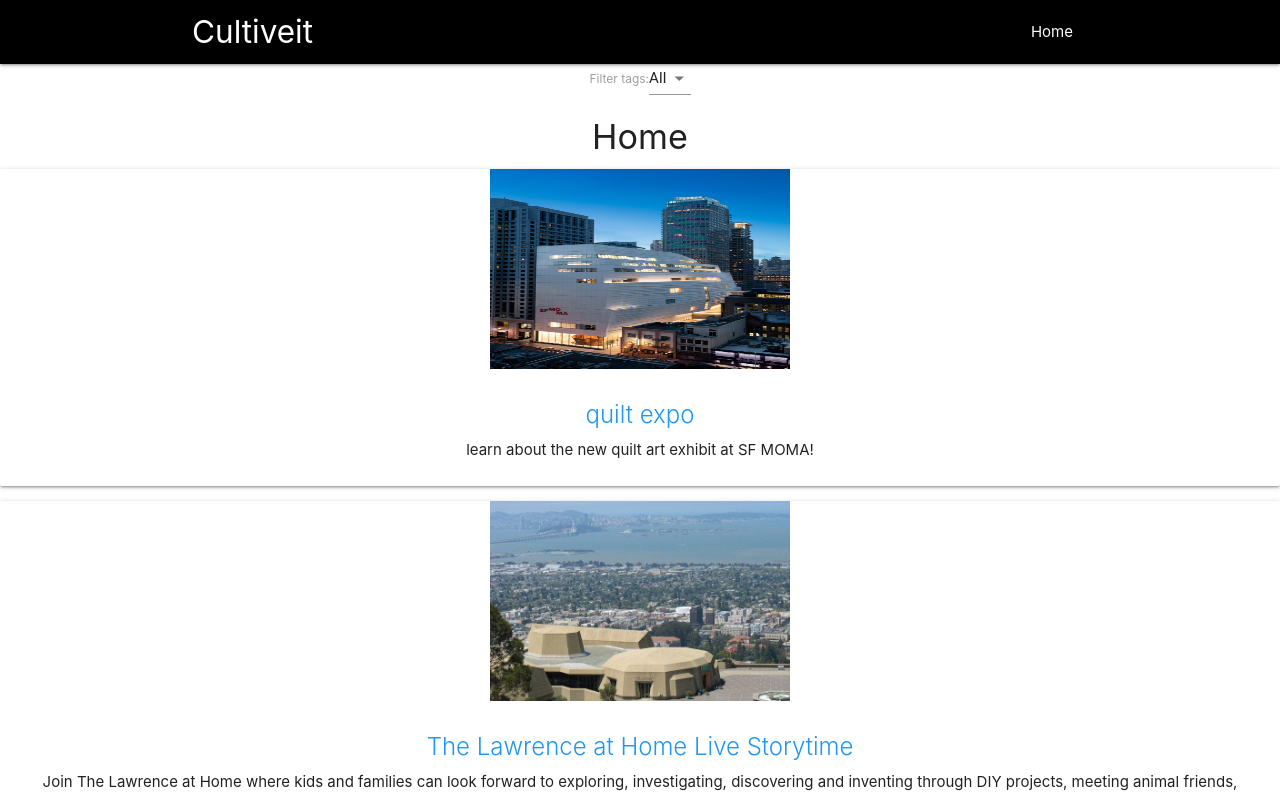
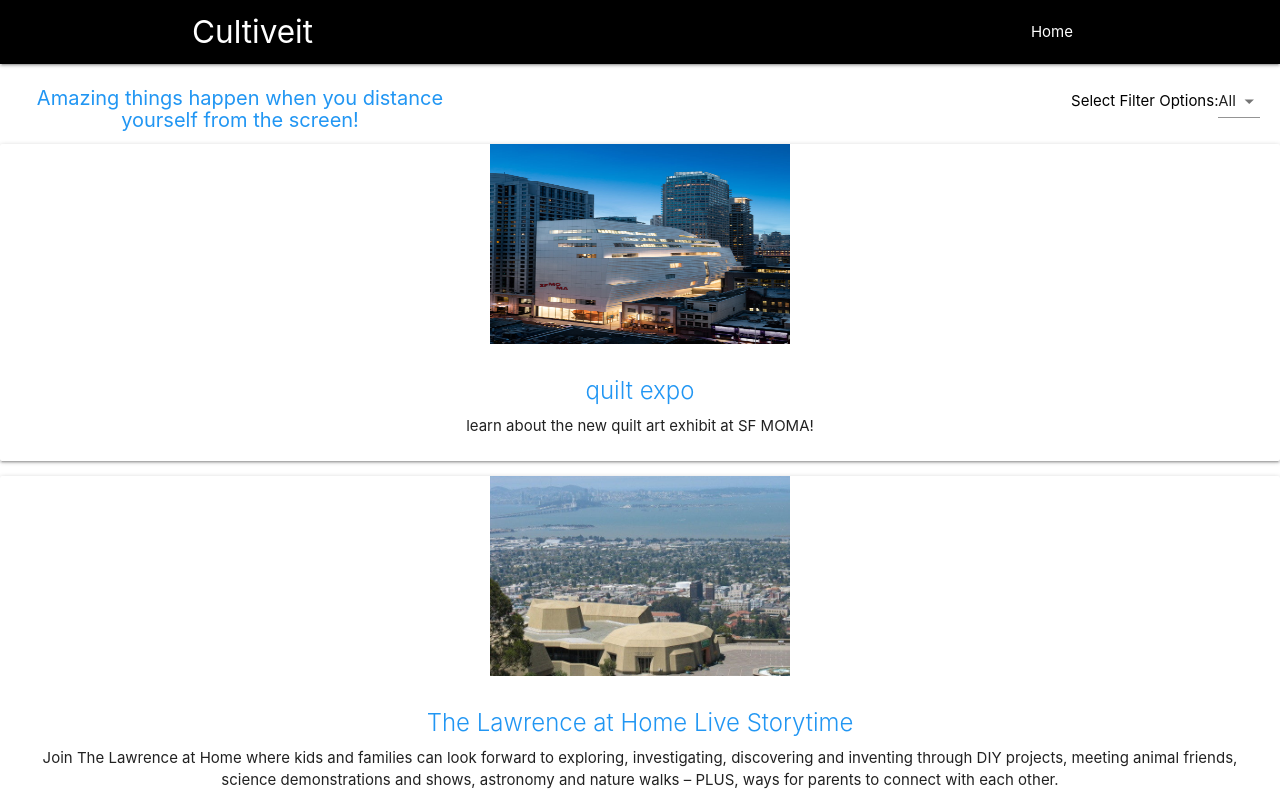
Before and after one commit to shamali21/OutdoorsyUI, a React (Create React App) app: page / in a window 1280 px wide. Shown: the top 795 px of the page. Built offline with nearby package versions, Linux system fonts and the light colour scheme.

Commit message:
final changes

```diff
--- a/src/App.css
+++ b/src/App.css
@@ -113,3 +113,8 @@
   background-color: cornflowerblue;
   color: white;
 }
+
+.lable {
+  color: black;
+  font-size: 20px;
+}
--- a/src/App.js
+++ b/src/App.js
@@ -2,9 +2,6 @@ import React, { Component } from 'react';
 import Navbar from './component/Navbar'
 import { BrowserRouter, Route, Switch } from 'react-router-dom'
 import Home from './component/Home'
-import "./App.css";
-
-
 
 class App extends Component {
   render() {
--- a/src/component/Home.js
+++ b/src/component/Home.js
@@ -1,7 +1,11 @@
 import React, { Component } from "react";
 import MenuItem from "@material-ui/core/MenuItem";
 import Select from "@material-ui/core/Select";
-
+const styles ={
+  color: 'black',
+  fontSize: '15px',
+  paddingRight: '20px'
+}
 const options = [
   "All",
   "outdoors",
@@ -53,8 +57,8 @@ class Home extends Component {
   render() {
     return (
       <div>
-        <label>
-          Filter tags:
+        <label className="right" style={styles}>
+          Select Filter Options:
           <Select
             labelId="demo-simple-select-label"
             value={this.state.value}
@@ -65,10 +69,10 @@ class Home extends Component {
             ))}
           </Select>
         </label>
-        <h4 className="center">Home</h4>
+        <h4 className="center blue-text" style={{fontSize:'20px', paddingRight:'800px'}}>Amazing things happen when you distance yourself from the screen!</h4>
         {this.filterEvents().map((event, index) => {
           return (
-            <div className="post card" key={index}>
+            <div className="post card center" key={index}>
               <img
                 src={event.image_name}
                 width="300"
@@ -76,8 +80,8 @@ class Home extends Component {
                 alt="logo"
               ></img>
               <div className="card-content">
-                <span className="card-title blue-text">{event.event_name}</span>
-                <p>{event.description}</p>
+                <span className="card-title blue-text ">{event.event_name}</span>
+                <p >{event.description}</p>
               </div>
             </div>
           );
```
